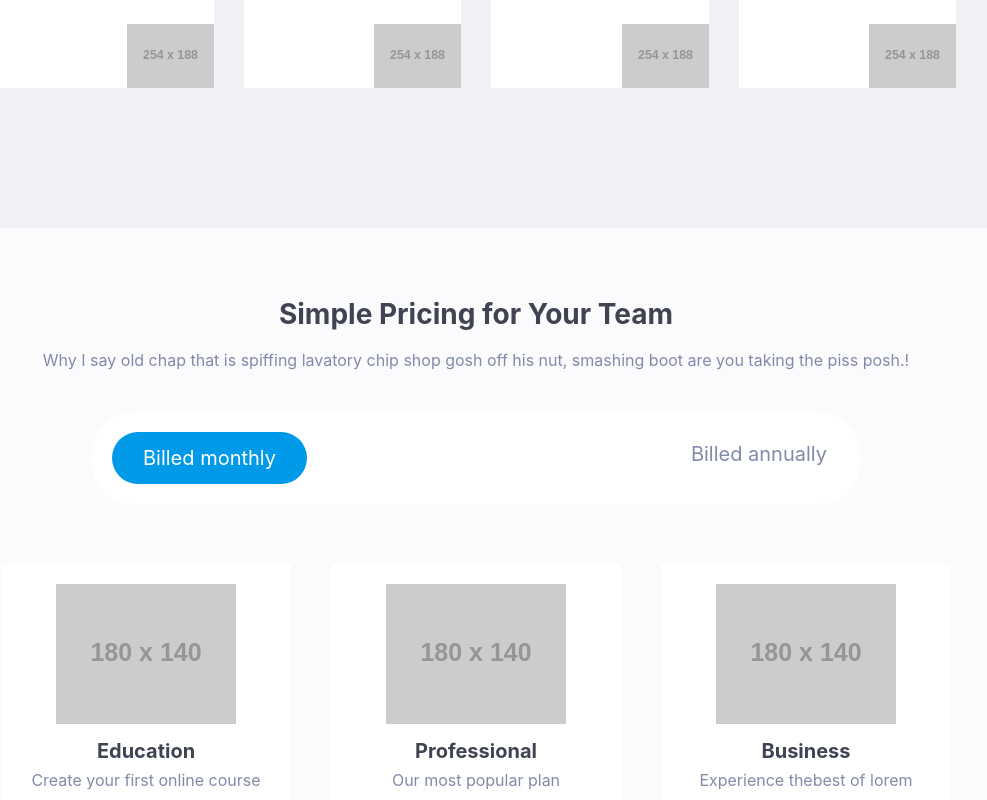
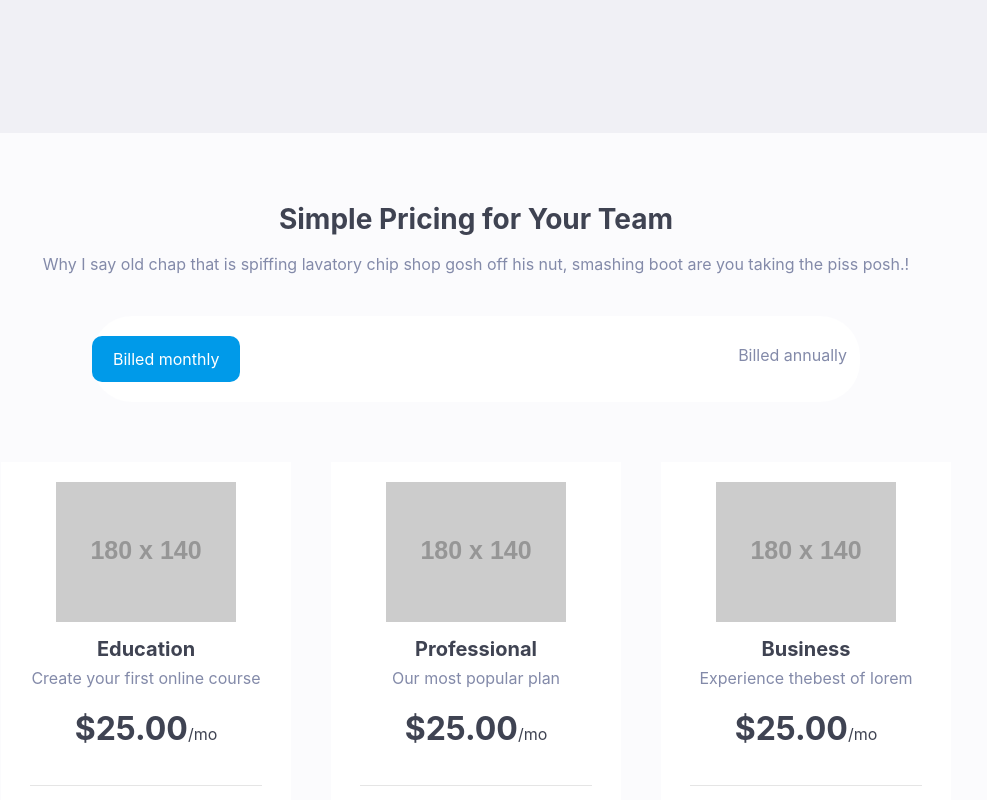
Before and after one commit to hsiaoyo/First-project-Saasland, a plain HTML site: page index.html in a window 1280 px wide. Shown: the part 2000-2800 px from the top of the page, without its empty margins (164-1151 px from the left). Drawn offline with nearby package versions, Linux system fonts and the light colour scheme; placeholder pictures from the web are drawn by us; a web font is replaced by a local one.

Commit message:
modify some css

```diff
--- a/less/index.less
+++ b/less/index.less
@@ -44,7 +44,7 @@ p, h1,h2,h3,h4,h5{
 .buttons{
   margin: 40px auto;
 	width: 80%;
-  padding: 20px;
+  padding: 20px 0;
 	border-radius: 40px;
 	background-color: white;
   .container{
@@ -52,7 +52,8 @@ p, h1,h2,h3,h4,h5{
   }
   a{
     display: inline-block;
-    font-size: 20px;
+    margin: 0px auto;
+    font-size: 16px;
     color:@light-gray;
     &:hover{
       color: @light-gray;
@@ -61,12 +62,13 @@ p, h1,h2,h3,h4,h5{
 }
 a.switch-button{
   display: inline-block;
-	padding: 10px 30px;
-	border-radius: 40px;
+  margin: 0px auto;
+	padding: 10px 20px;
+	border-radius: 10px;
 	text-decoration: none;
 	background-color: @blue-background;
 	color: white;
-	font-size: 20px;
+	font-size: 16px;
   &:hover{
     color: white;
   }
@@ -128,7 +130,7 @@ a.white-button{
     padding-bottom: 20px;
     line-height: 1.4;
     font-weight: bold;
-    font-size: 30px;
+    font-size: 22px;
     color: white;
   }
   p.white-p{
@@ -147,10 +149,11 @@ a.white-button{
  			line-height: 1.4;
  		  font-weight: bold;
  			color: @light-dark;
+      font-size: 22px;
  	 }
  	 p{
  		  color: @light-gray;
- 			font-size: 20px;
+ 			font-size: 16px;
  	  }
    }
 }
@@ -166,10 +169,7 @@ a.white-button{
     color: @light-gray;
   }
 }
-// .middle{
-//   width:585px;
-//   margin: 0 auto;
-// }
+
 .function{
   margin-top: 50px;
   padding-bottom: 30px;
@@ -251,7 +251,7 @@ a.white-button{
   h2{
     display:inline-block;
 		margin: 20px 0;
-    font-size: 40px;
+    font-size: 2rem;
     font-weight: bolder;
 		color: @light-dark;
   }
@@ -381,17 +381,19 @@ a.white-button{
   }
 }
 @media (min-width:576px) {
-  .container{max-width: 540px;
+  // h1.white-title{font-size: 1.4rem;
+.functions{
+  display: flex;
+}
   }
 
 
-}
 
 
-@media (min-width:768px) {
-  .container{max-width: 720px;
-  }
-}
+// @media (min-width:768px) {
+//   .container{max-width: 720px;
+//   }
+// }
 @media (min-width:1024px){
   .container{max-width: 960px;
   }
```
Also changed, not shown: css/index.css.
